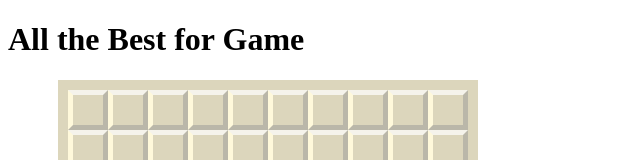
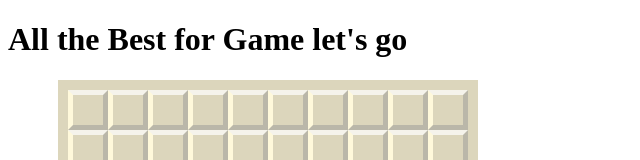
Before and after one commit to technicalneeraj/minegame, a plain HTML site: page index.html in a window 1280 px wide. Shown: the top 160 px of the page, without its empty margins (0-640 px from the left). Drawn offline with Linux system fonts and the light colour scheme.

Commit message:
f1 updated

```diff
--- a/index.html
+++ b/index.html
@@ -8,8 +8,7 @@
 </head>
 <body>
     <div class="container">
-        <h1>All the Best for Game
-        </h1>
+        <h1>All the Best for Game let's go</h1>
         <div class="grid"></div>
         <div>Flags Left : <span id="flagsLeft"></span></div>
         <div id="result"></div>
```
